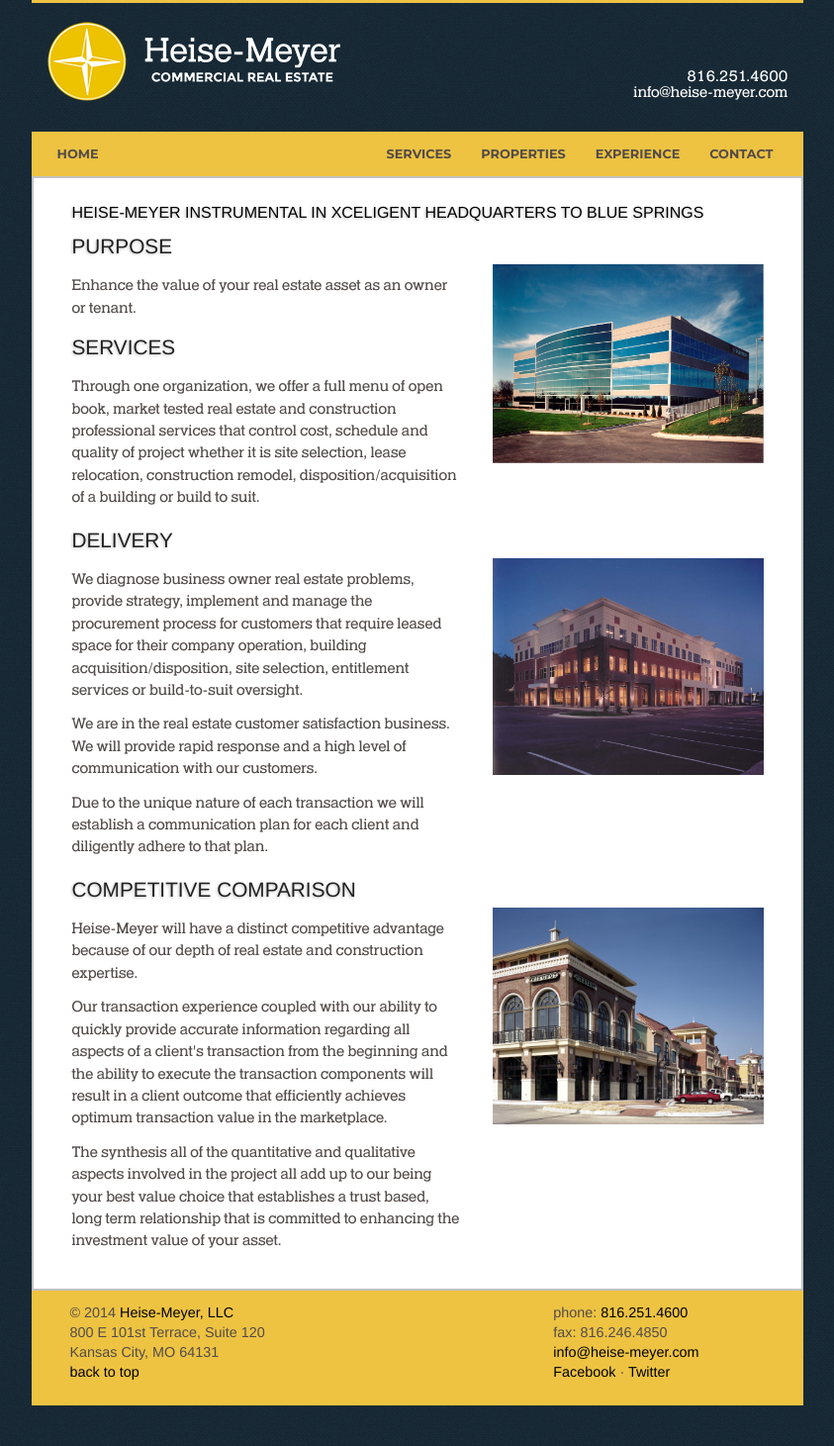
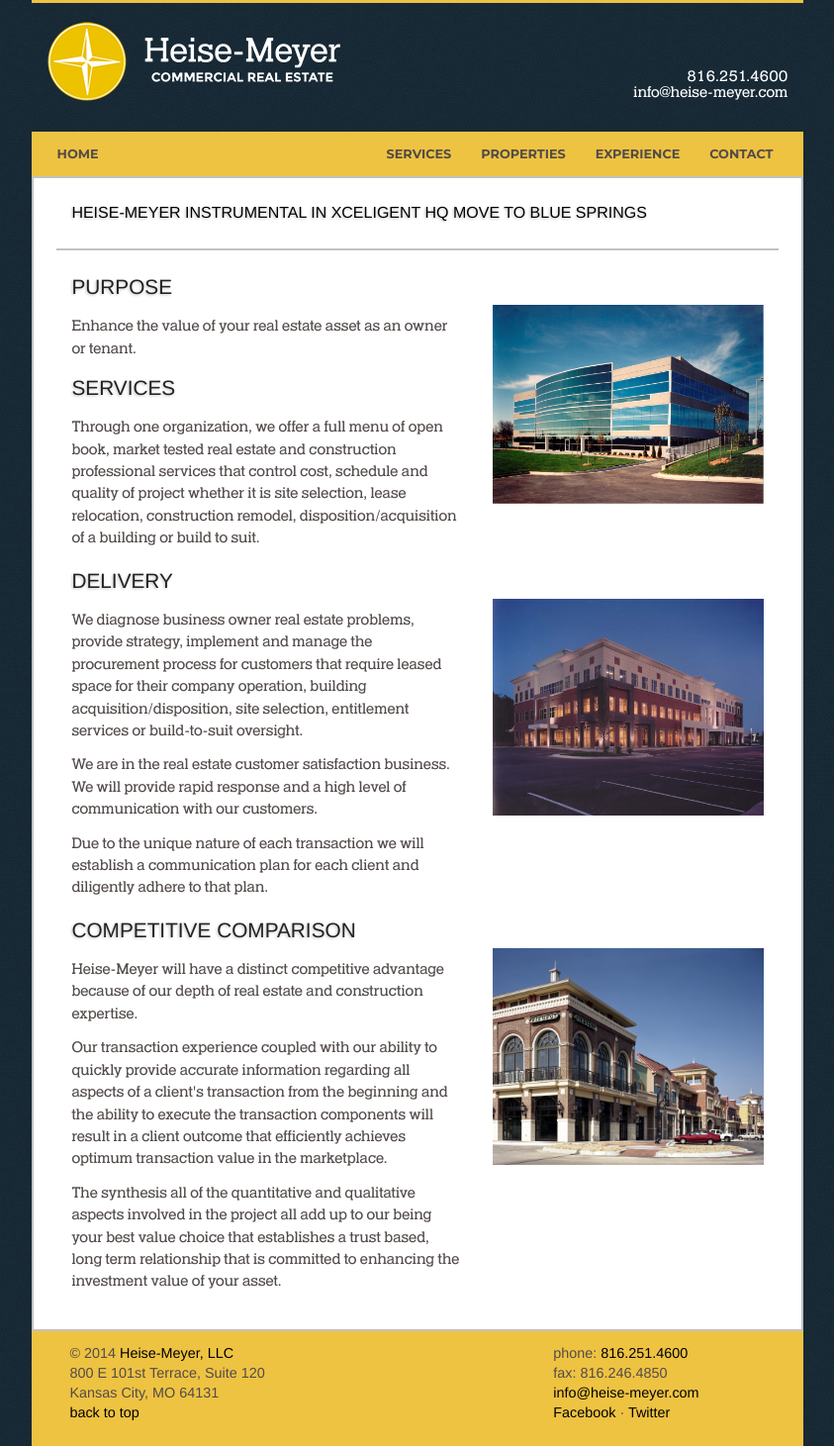
Before and after one commit to jiko/heisemeyer, a Jekyll site: the page built from index.html, in a window 1280 px wide. Shown: the whole page at 99% size, without its empty margins (218-1061 px from the left). Built offline with Jekyll 4.4.1, drawn with Linux system fonts in a browser that asks for light colours; Markdown is read by kramdown in place of the engine named in the settings; before the commit the page ends 1420 px from its top, so only the background shows below that.

Commit message:
Added a horizontal rule and changed the link wording.

```diff
--- a/index.html
+++ b/index.html
@@ -4,8 +4,10 @@
 ---
 <div class="row">
   <div class="large-12 columns">
-<h3><a href="http://www.bizjournals.com/kansascity/news/2014/02/12/xceligent-to-add-200-jobs-in-blue.html?surround=etf&ana=e_article">Heise-Meyer Instrumental in Xceligent Headquarters to Blue Springs</a></h3>
-</div></div>
+    <h3><a href="http://www.bizjournals.com/kansascity/news/2014/02/12/xceligent-to-add-200-jobs-in-blue.html?surround=etf&ana=e_article">Heise-Meyer Instrumental in Xceligent HQ Move to Blue Springs</a></h3>
+  </div>
+</div>
+<hr>
 <div class="row">
   <div class="large-7 columns">
     <h1>Purpose</h1>
```
